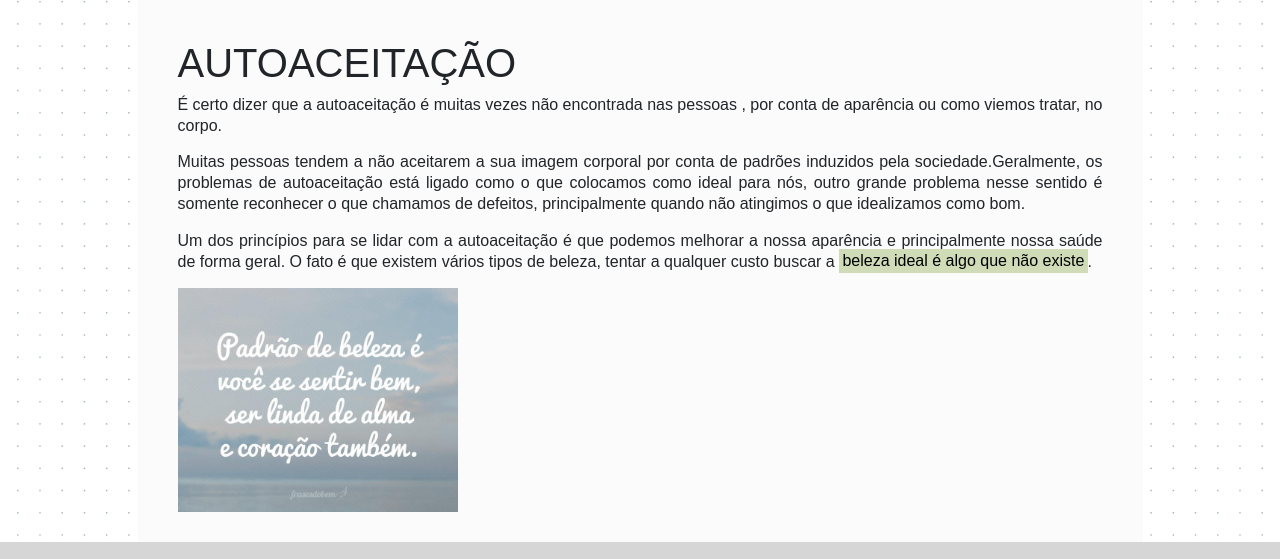
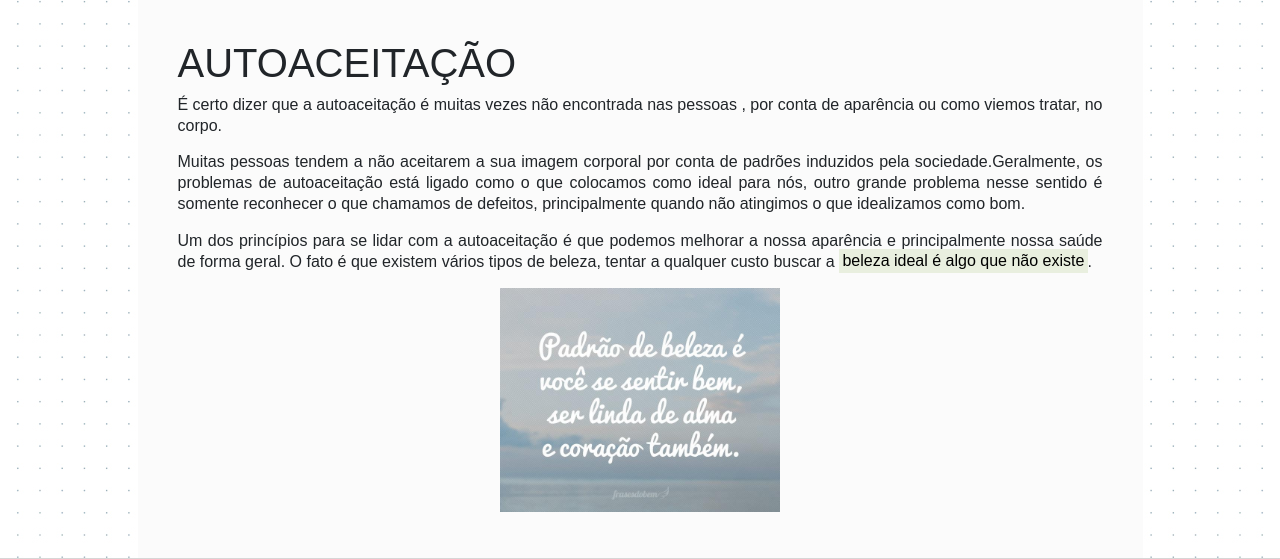
Before and after one commit to enollabressanim/Trabalho-DW-Gesundes-Leben, a plain HTML site: page voce-e-seu-corpo.html in a window 1280 px wide. Shown: the part 865-1424 px from the top of the page. Drawn offline with Linux system fonts and the light colour scheme.

Commit message:
Pequenos ajustes

```diff
--- a/assets/style.css
+++ b/assets/style.css
@@ -168,9 +168,8 @@ footer {
   width: 125px;
 }
 
-/* com o tamanho de imagem o mapeamento não fica certo*/
 mark:only-child {
-  background-color: rgba(129, 165, 63, 0.36);
+  background-color: rgba(129, 165, 63, 0.15);
 }
 
 .table {
--- a/voce-e-seu-corpo.html
+++ b/voce-e-seu-corpo.html
@@ -77,7 +77,7 @@
 		<p>É certo dizer que a autoaceitação é muitas vezes não encontrada nas pessoas , por conta de aparência ou como viemos tratar, no corpo.</p>
 		<p>Muitas pessoas tendem a não aceitarem a sua imagem corporal por conta de padrões induzidos pela sociedade.Geralmente, os problemas de autoaceitação está ligado como o que colocamos como ideal para nós, outro grande problema nesse sentido é somente reconhecer o que chamamos de defeitos, principalmente quando não atingimos o que idealizamos como bom.</p>
 		<p>Um dos princípios para se lidar com a autoaceitação é que podemos melhorar a nossa aparência e principalmente nossa saúde de forma geral. O fato é que existem vários tipos de beleza, tentar a qualquer custo buscar a <mark>beleza ideal é algo que não existe</mark>.</p>
-		<img class="frase" alt="Frase Motivacional" src="./images/padrao-de-beleza.jpg">
+		<p class="text-center"><img class="frase" alt="Frase Motivacional" src="./images/padrao-de-beleza.jpg"></p>
 
 		</div>
 	<footer>
```
